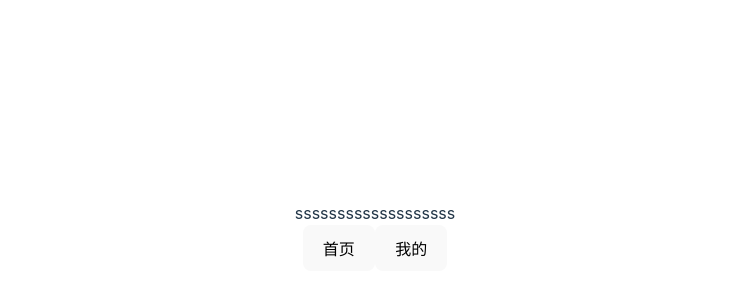
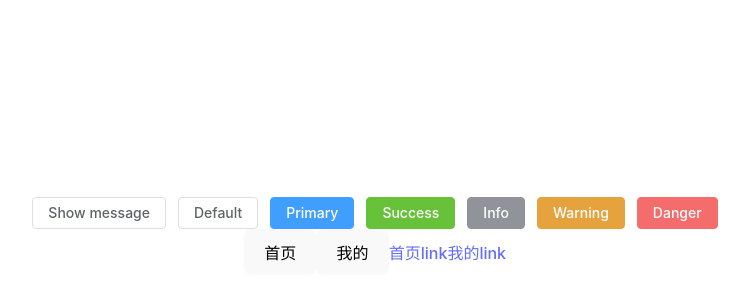
Before and after one commit to kuaishou/airbnb-vue-ssr, a Vue app: page /home in a window 1280 px wide. Shown: the part 164-464 px from the top of the page, without its empty margins (265-1014 px from the left). Built offline with nearby package versions, Linux system fonts and the light colour scheme.

Commit message:
feat: add element

```diff
--- a/package.json
+++ b/package.json
@@ -9,12 +9,17 @@
     "preview": "vite preview"
   },
   "dependencies": {
+    "element-plus": "^2.8.7",
     "vue": "^3.5.12",
     "vue-router": "^4.4.5"
   },
   "devDependencies": {
+    "@types/node": "^22.9.0",
     "@vitejs/plugin-vue": "^5.1.4",
+    "eslint": "^9.14.0",
     "typescript": "~5.6.2",
+    "unplugin-auto-import": "^0.18.3",
+    "unplugin-vue-components": "^0.27.4",
     "vite": "^5.4.10",
     "vue-tsc": "^2.1.8"
   }
--- a/src/App.vue
+++ b/src/App.vue
@@ -10,6 +10,9 @@ const router=useRouter()
   <!-- <HelloWorld msg="Vite + Vue" /> -->
 <button @click="()=>router.push({path:'/home'})">首页</button>
 <button @click="()=>router.push({path:'/mine'})">我的</button>
+
+<router-link to="home">首页link</router-link>
+<router-link to="mine">我的link</router-link>
 </template>
 
 <style scoped>
--- a/src/main.ts
+++ b/src/main.ts
@@ -3,8 +3,11 @@ import './style.css'
 import App from './App.vue'
 
 import router from './router'
+import ElementPlus,{ElMessage} from 'element-plus'
+import 'element-plus/dist/index.css'
+const app=createApp(App)
 
-const app=createApp(App)
+app.config.globalProperties.$message=ElMessage
 app.use(router)
-
+app.use(ElementPlus)
 app.mount('#app')
--- a/src/views/home/index.vue
+++ b/src/views/home/index.vue
@@ -1,9 +1,29 @@
 <script setup lang="ts">
+import { getCurrentInstance, h } from 'vue';
+
 console.log('home')
+// import { ElMessage } from 'element-plus'
+const {proxy}:any=getCurrentInstance()
+const openVn = () => {
+    proxy.$message({
+    message: h('p', { style: 'line-height: 1; font-size: 14px' }, [
+      h('span', null, 'Message can be '),
+      h('i', { style: 'color: teal' }, 'VNode'),
+    ]),
+  })
+}
 </script>
 
 <template>
-<div>sssssssssssssssssss</div>
+<div>
+    <el-button :plain="true" @click="openVn">Show message</el-button>
+    <el-button>Default</el-button>
+    <el-button type="primary">Primary</el-button>
+    <el-button type="success">Success</el-button>
+    <el-button type="info">Info</el-button>
+    <el-button type="warning">Warning</el-button>
+    <el-button type="danger">Danger</el-button>
+</div>
 </template>
 
 <style scoped>
--- a/vite.config.ts
+++ b/vite.config.ts
@@ -1,10 +1,21 @@
 import { defineConfig } from 'vite';
 import vue from '@vitejs/plugin-vue';
-import path from 'path' // 现在：使用import导入解决错误
+import path from 'path'
 
+//element 按需引入
+import AutoImport from 'unplugin-auto-import/vite'
+import Components from 'unplugin-vue-components/vite'
+import { ElementPlusResolver } from 'unplugin-vue-components/resolvers'
 
 export default defineConfig({
-  plugins: [vue()],
+  plugins: [
+    vue(),
+    AutoImport({
+      resolvers: [ElementPlusResolver()],
+    }),
+    Components({
+      resolvers: [ElementPlusResolver()],
+    }),],
   define: {
     'process.env': {},
   },
```
Also changed, not shown: auto-imports.d.ts (added, +10 -0 lines), components.d.ts (added, +15 -0 lines), 1 other file (tests, documents, lock files or other folders).
